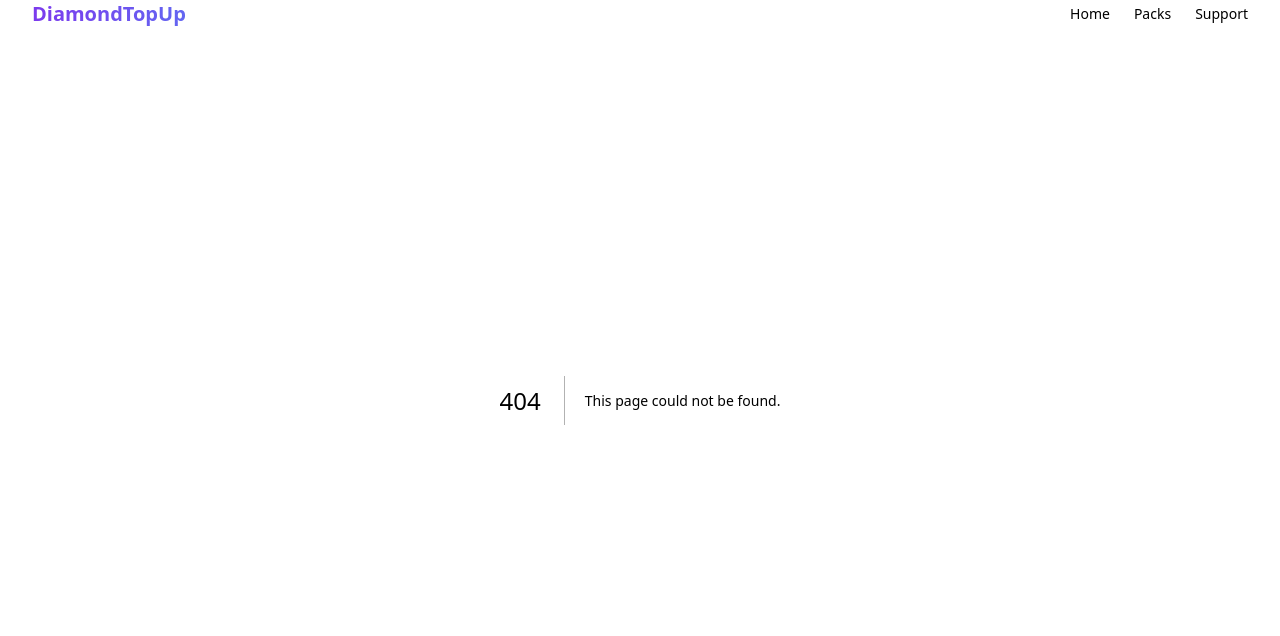
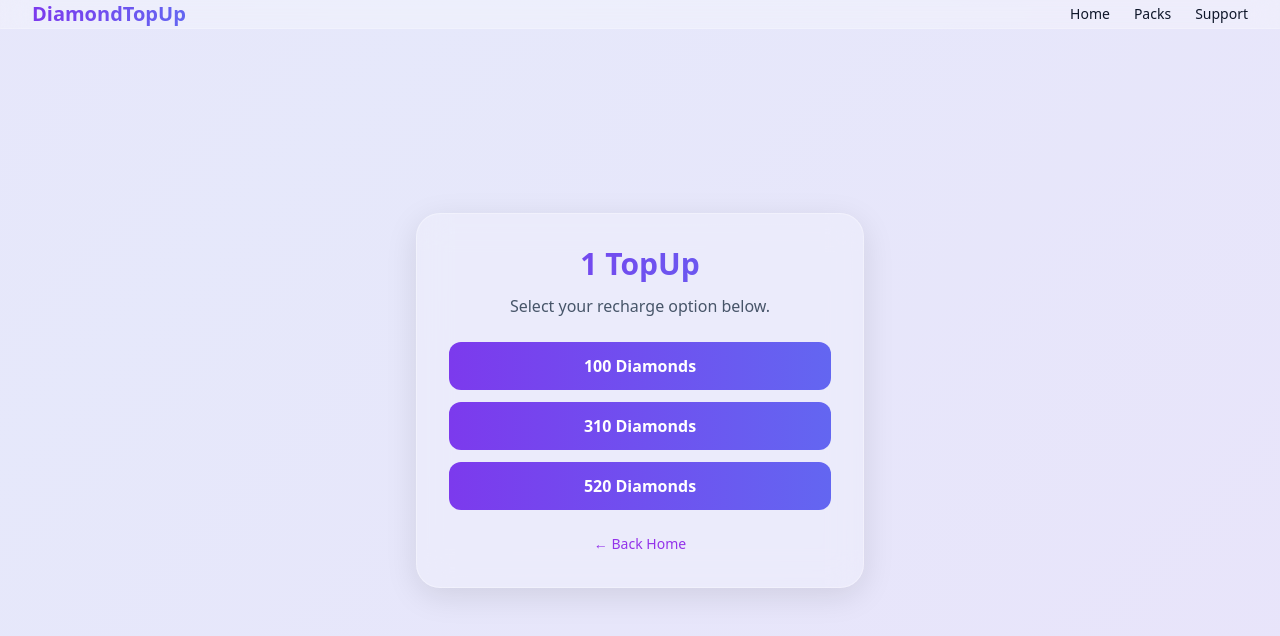
Before and after one commit to mdmubin7547/topup-site, a Next.js app: page /app/1 in a window 1280 px wide. Before the commit this address had no page. Shown: the top 636 px of the page. Built offline with nearby package versions, Linux system fonts and the light colour scheme.

Commit message:
Add ServerPage component for recharge options

```diff
--- /dev/null
+++ b/app/app/[slug]/page.js
@@ -0,0 +1,38 @@
+export default function ServerPage({ params }) {
+  const serverName = params.slug.replace("-", " ");
+
+  return (
+    <main className="min-h-screen hero-energy-bg flex items-center justify-center px-4">
+      <div className="glass-effect p-8 rounded-2xl text-center max-w-md w-full">
+        <h1 className="text-3xl font-black gradient-text capitalize">
+          {serverName} TopUp
+        </h1>
+
+        <p className="mt-3 text-slate-600">
+          Select your recharge option below.
+        </p>
+
+        <div className="mt-6 space-y-3">
+          <button className="w-full gradient-bg glow-btn text-white py-3 rounded-xl font-semibold">
+            100 Diamonds
+          </button>
+
+          <button className="w-full gradient-bg glow-btn text-white py-3 rounded-xl font-semibold">
+            310 Diamonds
+          </button>
+
+          <button className="w-full gradient-bg glow-btn text-white py-3 rounded-xl font-semibold">
+            520 Diamonds
+          </button>
+        </div>
+
+        <a
+          href="/"
+          className="inline-block mt-6 text-sm text-purple-600"
+        >
+          ← Back Home
+        </a>
+      </div>
+    </main>
+  );
+}
```
